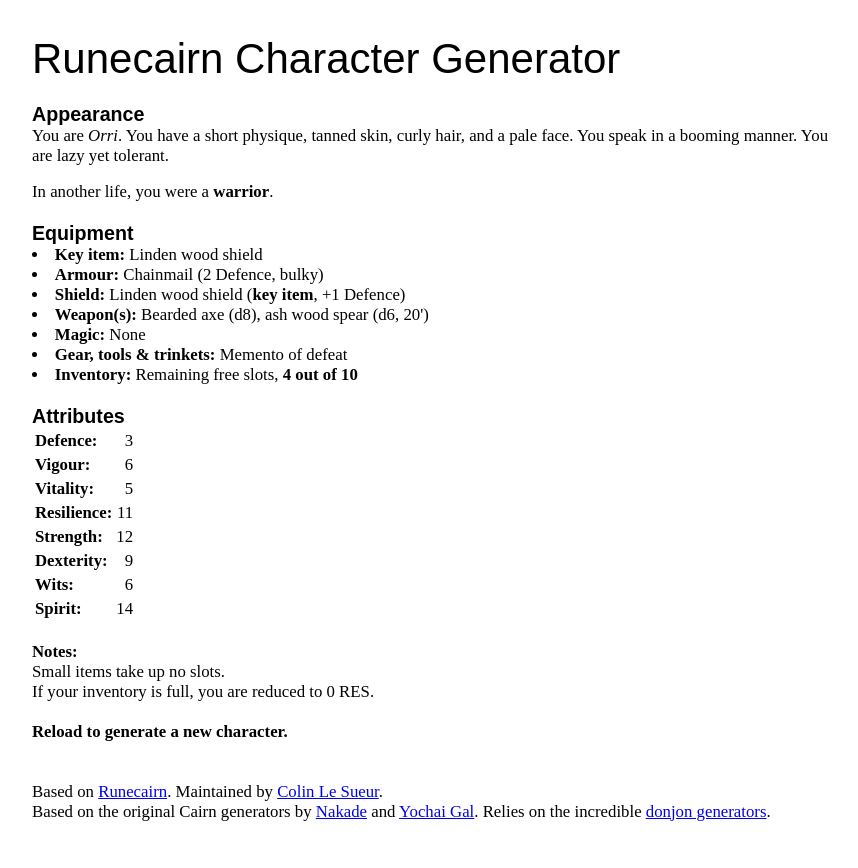
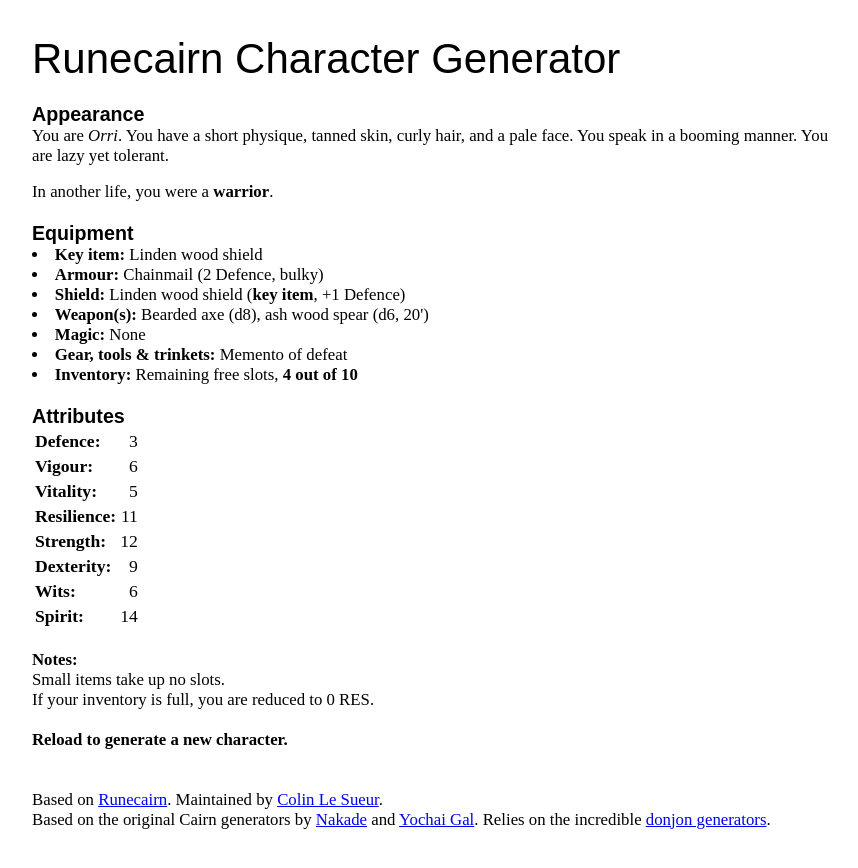
Before and after one commit to byodinsbeardrpg/byodinsbeardrpg.github.io, a Jekyll site: the page generator/index.html, which Jekyll copies as it is, in a window 1280 px wide. Shown: the top 868 px of the page, without its empty margins (208-1066 px from the left). Built offline with Jekyll 4.4.1, drawn with Linux system fonts in a browser that asks for light colours; some web fonts are replaced.

Commit message:
Update index.html

```diff
--- a/generator/index.html
+++ b/generator/index.html
@@ -38,7 +38,7 @@
       <h3>Appearance</h3>
 	  <span id="character"></span>
       <h3>Attributes</h3>
-      <table>
+      <table style="font-family: minion-pro-display, serif; font-weight: 400; font-size: 105%">
         <tr align="left"><th>Defence: </th><td align="right" id="defTotal"></td></tr>
         <tr align="left"><th>Vigour: </th><td align="right" id="vig"></td></tr>
         <tr align="left"><th>Vitality: </th><td align="right" id="vit"></td></tr>
```
